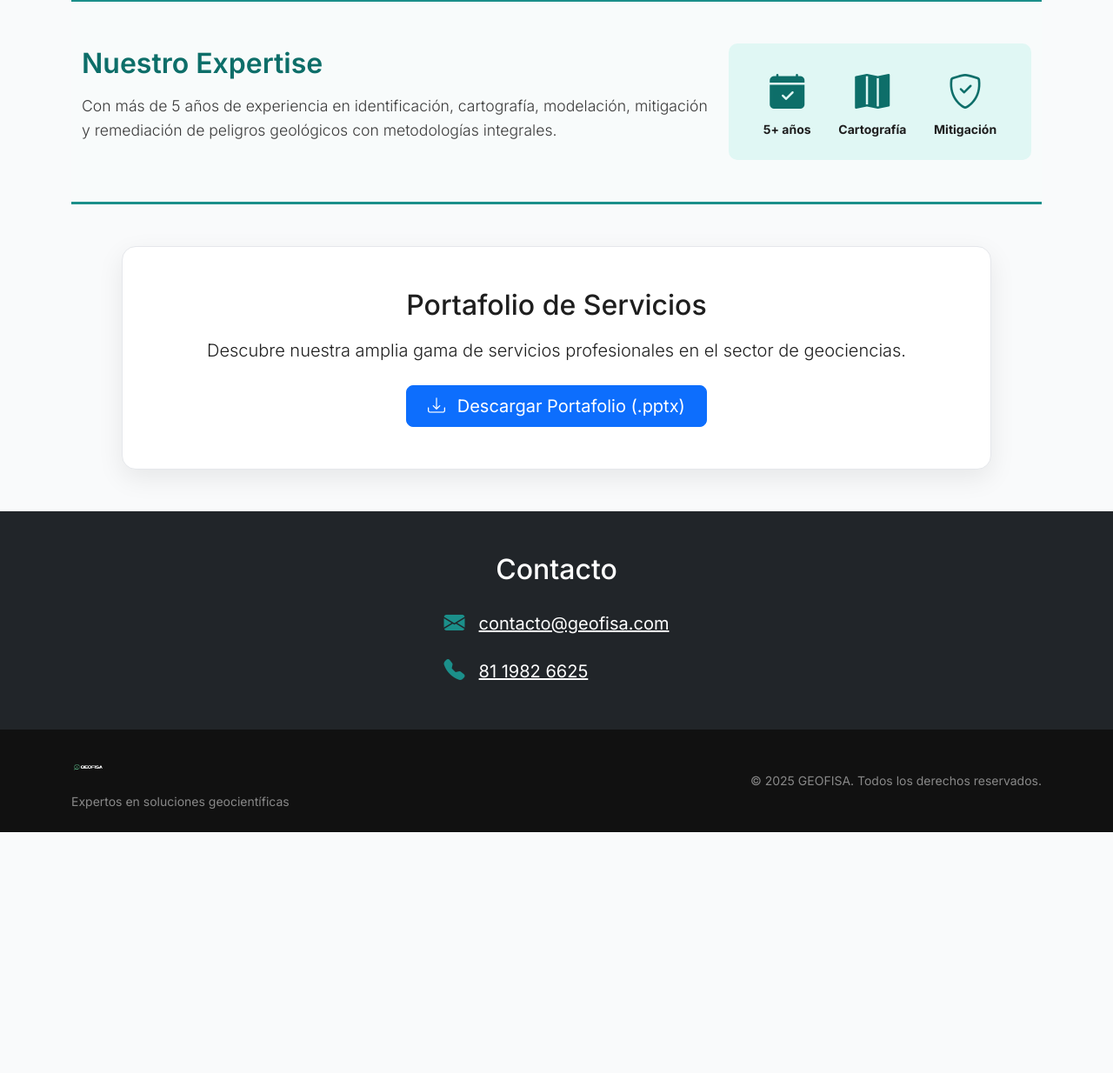
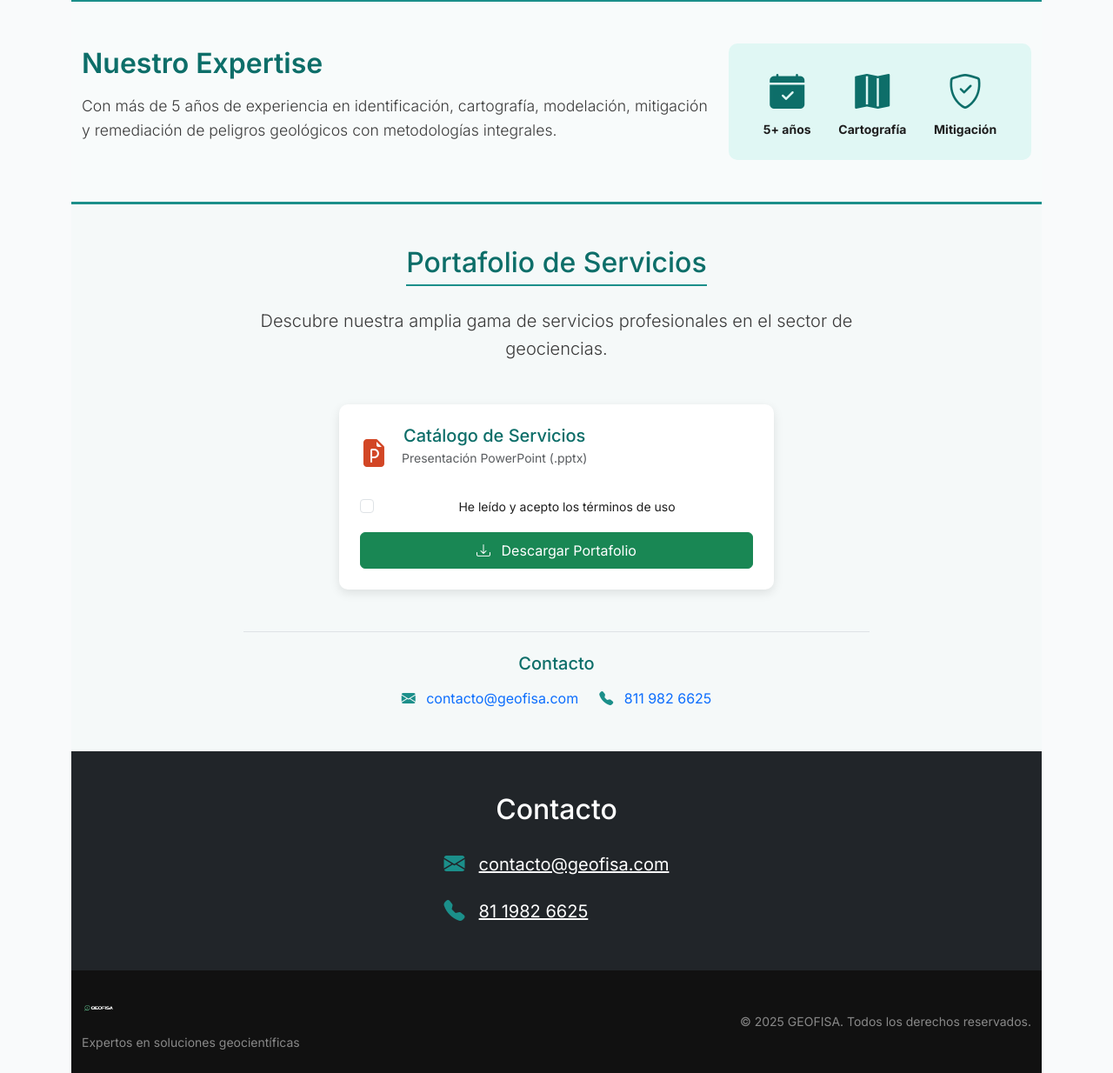
Before and after one commit to Zeneer/Geofisaweb, a Django app: page / in a window 1280 px wide. Shown: the part 3038-4272 px from the top of the page at 87% size. Before the commit the page ends 3995 px from the top, so only its background shows below. Run offline with Django 5.2, Linux system fonts and the light colour scheme.

Commit message:
Portafolio Mejorado

```diff
--- a/templates/index.html
+++ b/templates/index.html
@@ -502,7 +502,7 @@
     transform: rotateY(180deg);
   }
 </style>
-
+  <!-- expertise -->
 <section class="expertise-banner py-5" style="background-color: #f8fbfb; border-top: 3px solid #1b8f8a; border-bottom: 3px solid #1b8f8a;">
   <div class="container">
     <div class="row align-items-center">
@@ -538,18 +538,58 @@
 </section>
 
   <!-- PORTAFOLIO -->
-  <section id="portafolio" class="py-5">
-    <div class="container">
-      <div class="card-custom text-center p-4 p-md-5">
-        <h2 class="mb-3">Portafolio de Servicios</h2>
-        <p class="lead mb-4">Descubre nuestra amplia gama de servicios profesionales en el sector de geociencias.</p>
-        <a href="{% static 'files/Portafolio_GEOFISA.pptx' %}" class="btn btn-primary btn-lg px-4 py-2" download>
-          <i class="bi bi-download me-2"></i> Descargar Portafolio (.pptx)
-        </a>
+<section class="portfolio-section py-5" style="background-color: #f5f9f9;">
+  <div class="container">
+    <div class="row justify-content-center">
+      <div class="col-lg-8 text-center">
+        <!-- Título y descripción -->
+        <h2 class="mb-4" style="color: #0d6e69; border-bottom: 2px solid #1b8f8a; display: inline-block; padding-bottom: 5px;">
+          Portafolio de Servicios
+        </h2>
+        <p class="lead mb-5" style="color: #3a3a3a;">
+          Descubre nuestra amplia gama de servicios profesionales en el sector de geociencias.
+        </p>
+
+        <!-- Tarjeta de portafolio -->
+        <div class="portfolio-card p-4 mb-5" style="background-color: white; border-radius: 10px; box-shadow: 0 4px 12px rgba(0,0,0,0.1); max-width: 500px; margin: 0 auto;">
+          <div class="d-flex align-items-center mb-3">
+            <i class="bi bi-file-earmark-ppt-fill fs-2 me-3" style="color: #d24625;"></i>
+            <div>
+              <h5 style="color: #0d6e69; margin-bottom: 0.2rem;">Catálogo de Servicios</h5>
+              <p class="small text-muted">Presentación PowerPoint (.pptx)</p>
+            </div>
+          </div>
+
+          <!-- Checkbox y botón de descarga -->
+          <div class="form-check mb-3">
+            <input class="form-check-input" type="checkbox" id="downloadCheck">
+            <label class="form-check-label small" for="downloadCheck">
+              He leído y acepto los términos de uso
+            </label>
+          </div>
+          <a href="portafolio-geofisa.pptx" class="btn btn-success w-100 py-2" download>
+            <i class="bi bi-download me-2"></i> Descargar Portafolio
+          </a>
+        </div>
+
+        <!-- Sección de contacto -->
+        <div class="contact-info mt-5 pt-4" style="border-top: 1px solid #dee2e6;">
+          <h5 class="mb-3" style="color: #0d6e69;">Contacto</h5>
+          <div class="d-flex flex-column flex-md-row justify-content-center gap-4">
+            <a href="mailto:contacto@geofisa.com" class="text-decoration-none">
+              <i class="bi bi-envelope-fill me-2" style="color: #1b8f8a;"></i>
+              contacto@geofisa.com
+            </a>
+            <a href="tel:8119826625" class="text-decoration-none">
+              <i class="bi bi-telephone-fill me-2" style="color: #1b8f8a;"></i>
+              811 982 6625
+            </a>
+          </div>
+        </div>
       </div>
     </div>
-  </section>
-</main>
+  </div>
+</section>
 
 <!-- CONTACTO -->
 <section id="contacto" class="py-5 bg-dark text-white">
@@ -640,6 +680,14 @@ window.addEventListener('scroll', function() {
   const navbar = document.querySelector('.navbar');
   navbar.classList.toggle('navbar-scrolled', window.scrollY > 50);
 });
+
+document.querySelector('.btn-success').addEventListener('click', function(e) {
+  if(!document.getElementById('downloadCheck').checked) {
+    e.preventDefault();
+    alert('Por favor acepte los términos de uso antes de descargar');
+  }
+});
+
 </script>
 
 </body>
```
